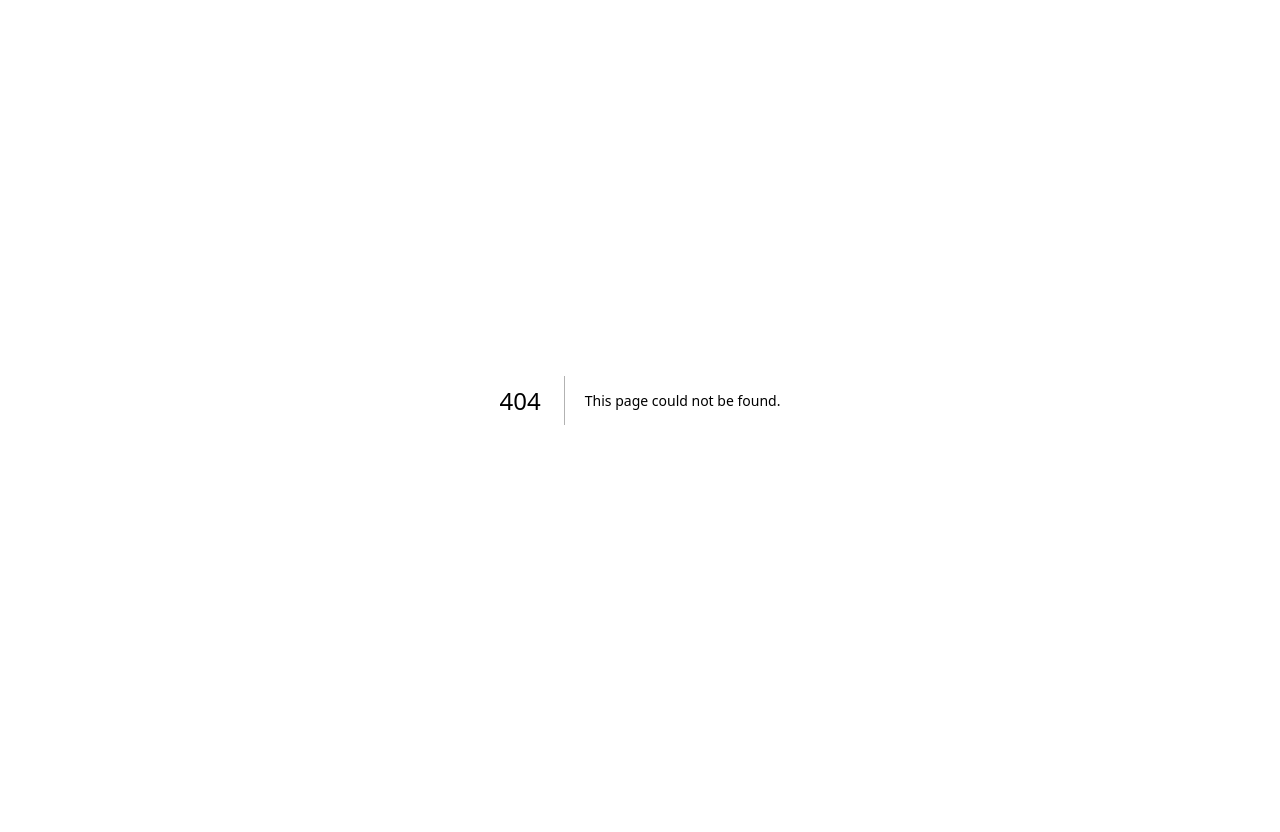
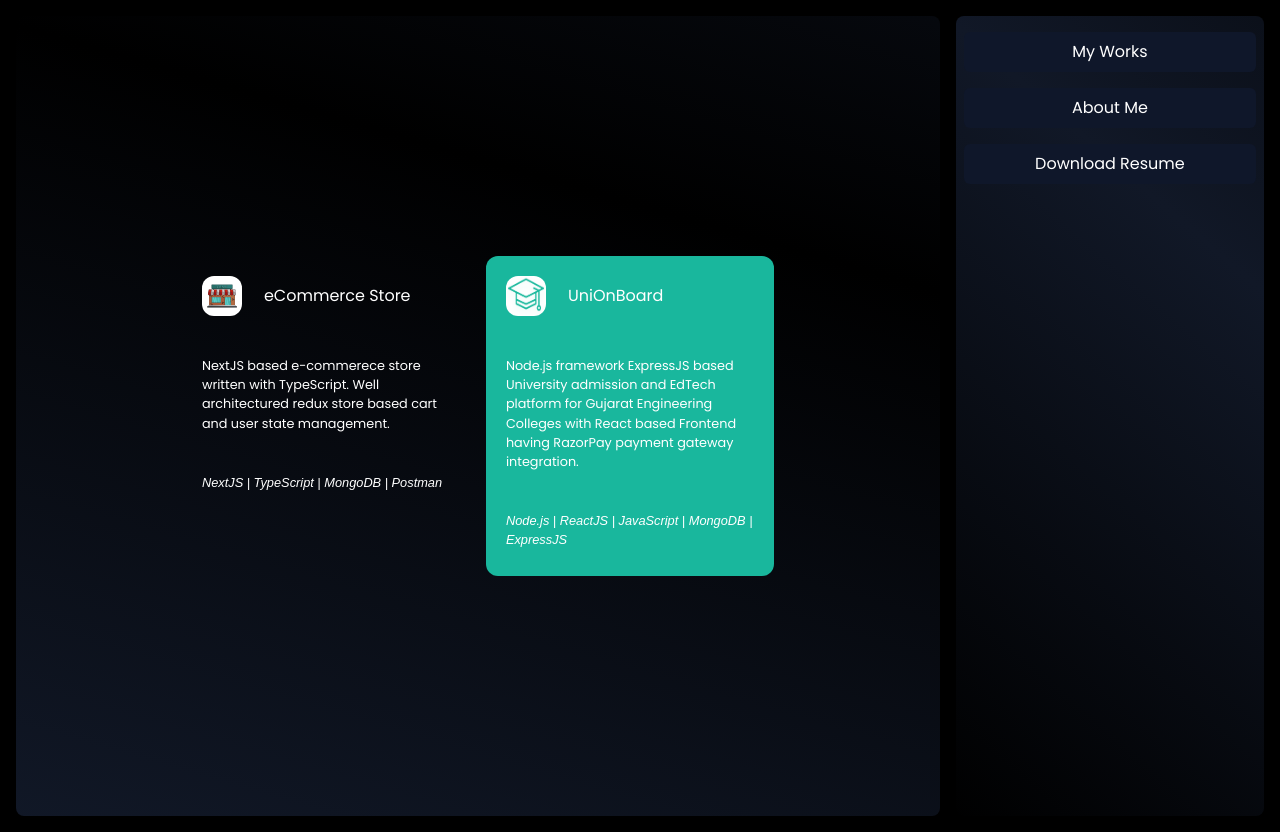
Before and after one commit to SmitGhelani/portfolio, a Next.js app: page /projects in a window 1280 px wide. Before the commit this address had no page. Before the commit the page ends 800 px from the top, so only its background shows below. Built offline with nearby package versions, Linux system fonts and the light colour scheme.

Commit message:
Sidebar changes and project description

```diff
--- a/app/components/sidepanel/index.tsx
+++ b/app/components/sidepanel/index.tsx
@@ -8,7 +8,7 @@ const SidePanel = () => {
   return (
     <div id="sidebarpanel" className="flex flex-col p-2 rounded-lg basis-1/4 bg-gradient-to-tr from-black via-gray-900 to-black p-30 justify-start items-center text-center h-screen w-full bg-300% animate-gradient">
         {/* <div className="h-10 text-white font-poppins bg-slate-900 w-full items-center justify-center text-center m-2 p-2 rounded-md hover:cursor-pointer">Close</div> */}
-        <Link href="/project" className="h-10 text-white font-poppins bg-slate-900 w-full items-center justify-center text-center m-2 p-2 rounded-md hover:cursor-pointer">My Works</Link>
+        <Link href="/projects" className="h-10 text-white font-poppins bg-slate-900 w-full items-center justify-center text-center m-2 p-2 rounded-md hover:cursor-pointer">My Works</Link>
         <Link href="/" className="h-10 text-white font-poppins bg-slate-900 w-full items-center justify-center text-center m-2 p-2 rounded-md hover:cursor-pointer">About Me</Link>
         <Link href="https://drive.google.com/file/d/1WSx56tKwDIfkC_1NH5YjzPqLuDcCE6ZM/view?usp=drive_link" className="h-10 text-white font-poppins bg-slate-900 w-full items-center justify-center text-center m-2 p-2 rounded-md hover:cursor-pointer">Download Resume</Link>
     </div>
```
Also changed, not shown: app/projects/page.tsx (renamed from app/project/page.tsx).
